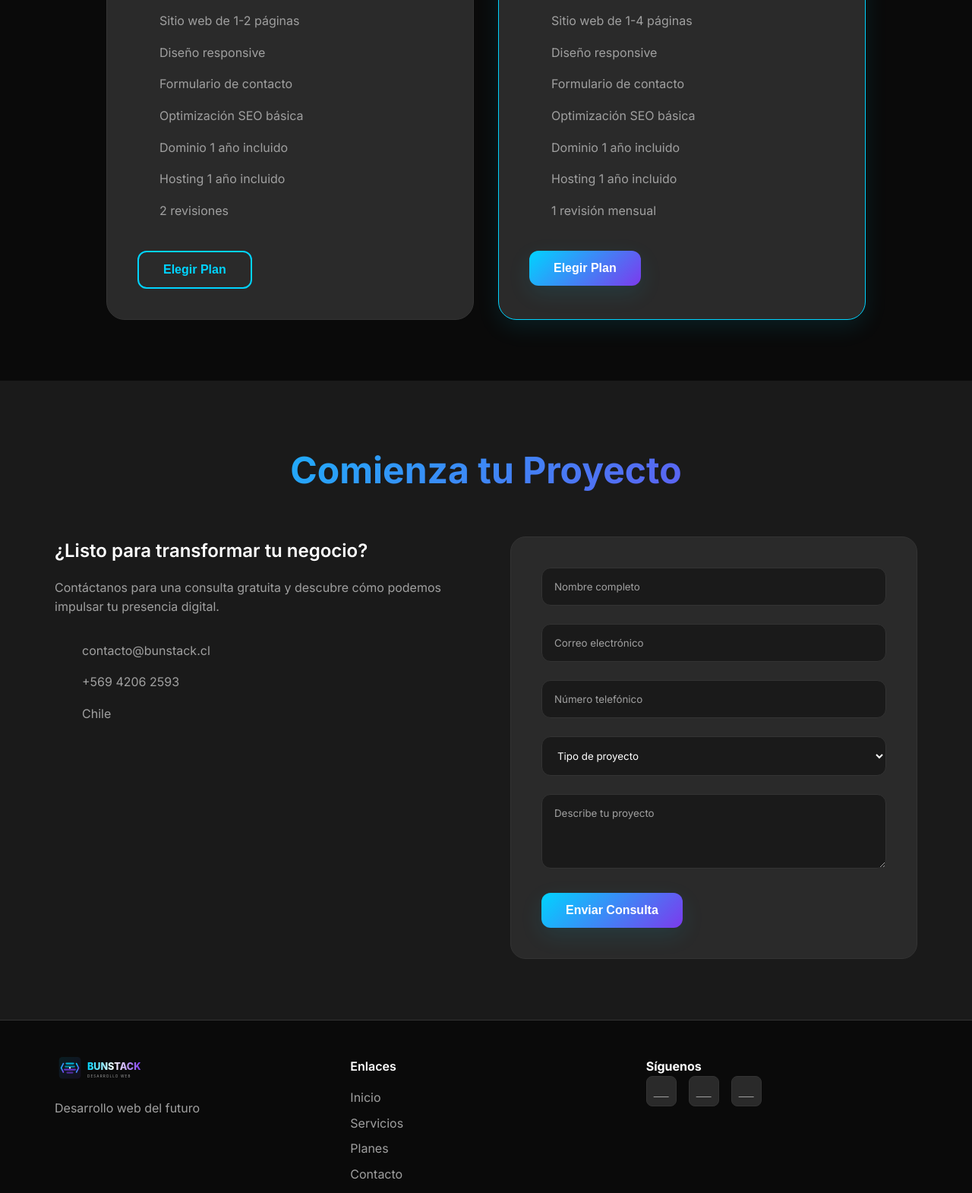
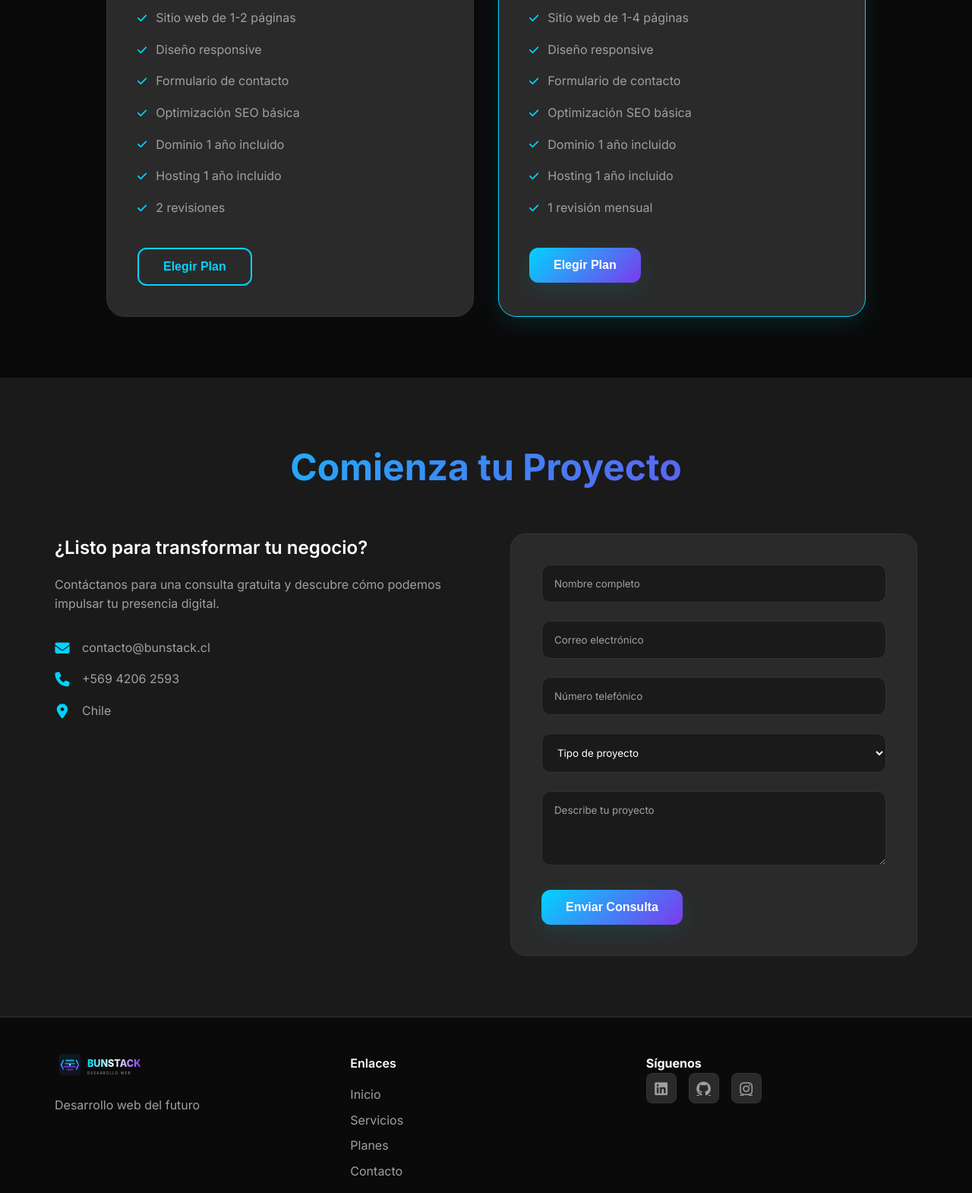
Before and after one commit to BenjaBunster/BUNSTACK, a plain HTML site: page index.html in a window 1280 px wide. Shown: the part 2029-3599 px from the top of the page at 76% size. Drawn offline with Linux system fonts and the light colour scheme.

Commit message:
Enhance icon visibility and fallback system across various sections for improved user experience

```diff
--- a/styles.css
+++ b/styles.css
@@ -6,6 +6,13 @@
     text-rendering: auto;
     -webkit-font-smoothing: antialiased;
     -moz-osx-font-smoothing: grayscale;
+    display: inline-block !important;
+    line-height: 1 !important;
+}
+
+/* Force fallback when Font Awesome fails to load */
+.fas:before, .fab:before, .far:before {
+    font-family: 'Apple Color Emoji', 'Segoe UI Emoji', 'Font Awesome 6 Free', 'Font Awesome 6 Brands' !important;
 }
 
 .service-icon, .contact-method i {
@@ -24,21 +31,20 @@ i[class*="fa-"] {
     line-height: 1 !important;
 }
 
-/* Fallback for when Font Awesome doesn't load */
-.fa-laptop-code:before { content: "💻"; font-family: emoji; }
-.fa-shopping-cart:before { content: "🛒"; font-family: emoji; }
-.fa-search:before { content: "🔍"; font-family: emoji; }
-.fa-tools:before { content: "🔧"; font-family: emoji; }
-.fa-check:before { content: "✓"; font-family: emoji; color: var(--accent-primary); }
-.fa-envelope:before { content: "✉"; font-family: emoji; }
-.fa-phone:before { content: "📞"; font-family: emoji; }
-.fa-map-marker-alt:before { content: "📍"; font-family: emoji; }
-.fa-linkedin:before { content: "💼"; font-family: emoji; }
-.fa-github:before { content: "👨‍💻"; font-family: emoji; }
-.fa-instagram:before { content: "📷"; font-family: emoji; }
-.fa-code:before { content: "⌨"; font-family: emoji; }
-.fa-mobile-alt:before { content: "📱"; font-family: emoji; }
-.fa-rocket:before { content: "🚀"; font-family: emoji; }
+/* Robust icon fallback system */
+.fa-laptop-code:before { content: "💻"; font-family: 'Apple Color Emoji', 'Segoe UI Emoji', emoji !important; }
+.fa-shopping-cart:before { content: "🛒"; font-family: 'Apple Color Emoji', 'Segoe UI Emoji', emoji !important; }
+.fa-search:before { content: "🔍"; font-family: 'Apple Color Emoji', 'Segoe UI Emoji', emoji !important; }
+.fa-tools:before { content: "🔧"; font-family: 'Apple Color Emoji', 'Segoe UI Emoji', emoji !important; }
+.fa-check:before { content: "✓"; font-family: 'Apple Color Emoji', 'Segoe UI Emoji', emoji !important; color: #00d4ff !important; }
+.fa-envelope:before { content: "✉️"; font-family: 'Apple Color Emoji', 'Segoe UI Emoji', emoji !important; }
+.fa-phone:before { content: "📞"; font-family: 'Apple Color Emoji', 'Segoe UI Emoji', emoji !important; }
+.fa-map-marker-alt:before { content: "📍"; font-family: 'Apple Color Emoji', 'Segoe UI Emoji', emoji !important; }
+.fa-linkedin:before { content: "💼"; font-family: 'Apple Color Emoji', 'Segoe UI Emoji', emoji !important; }
+.fa-github:before { content: "👨‍💻"; font-family: 'Apple Color Emoji', 'Segoe UI Emoji', emoji !important; }
+.fa-instagram:before { content: "�"; font-family: 'Apple Color Emoji', 'Segoe UI Emoji', emoji !important; }
+.fa-check-circle:before { content: "✅"; font-family: 'Apple Color Emoji', 'Segoe UI Emoji', emoji !important; }
+.fa-clock:before { content: "⏰"; font-family: 'Apple Color Emoji', 'Segoe UI Emoji', emoji !important; }
 
 /* Reset and base styles */
 * {
@@ -438,6 +444,14 @@ section {
     font-size: 3rem;
     color: var(--accent-primary);
     margin-bottom: 1.5rem;
+    display: inline-block !important;
+    font-style: normal !important;
+    line-height: 1 !important;
+}
+
+/* Ensure service icons show properly */
+.service-icon:before {
+    font-family: 'Apple Color Emoji', 'Segoe UI Emoji', 'Font Awesome 6 Free' !important;
 }
 
 .service-card h3 {
@@ -542,6 +556,15 @@ section {
 .features .fa-check {
     color: var(--accent-primary);
     font-size: 0.875rem;
+    display: inline-block !important;
+    font-style: normal !important;
+    line-height: 1 !important;
+    flex-shrink: 0;
+}
+
+/* Ensure check icons show in pricing */
+.features .fa-check:before {
+    font-family: 'Apple Color Emoji', 'Segoe UI Emoji', 'Font Awesome 6 Free' !important;
 }
 
 /* Contact Section */
@@ -584,6 +607,15 @@ section {
 .contact-method i {
     color: var(--accent-primary);
     width: 20px;
+    display: inline-block !important;
+    font-style: normal !important;
+    line-height: 1 !important;
+    font-size: 1.2rem !important;
+}
+
+/* Ensure contact icons show properly */
+.contact-method i:before {
+    font-family: 'Apple Color Emoji', 'Segoe UI Emoji', 'Font Awesome 6 Free' !important;
 }
 
 .contact-form {
@@ -681,6 +713,18 @@ section {
     justify-content: center;
     color: var(--text-secondary);
     transition: var(--transition);
+    font-size: 1.2rem;
+}
+
+/* Ensure social icons show properly */
+.social-icons a i {
+    display: inline-block !important;
+    font-style: normal !important;
+    line-height: 1 !important;
+}
+
+.social-icons a i:before {
+    font-family: 'Apple Color Emoji', 'Segoe UI Emoji', 'Font Awesome 6 Brands' !important;
 }
 
 .social-icons a:hover {
@@ -1529,6 +1573,13 @@ section {
     font-size: 2rem;
     line-height: 60px;
     font-weight: bold;
+    display: inline-block !important;
+    font-style: normal !important;
+}
+
+/* Ensure success modal icons show properly */
+.success-icon i:before {
+    font-family: 'Apple Color Emoji', 'Segoe UI Emoji', 'Font Awesome 6 Free' !important;
 }
 
 .modal-header h2 {
```
